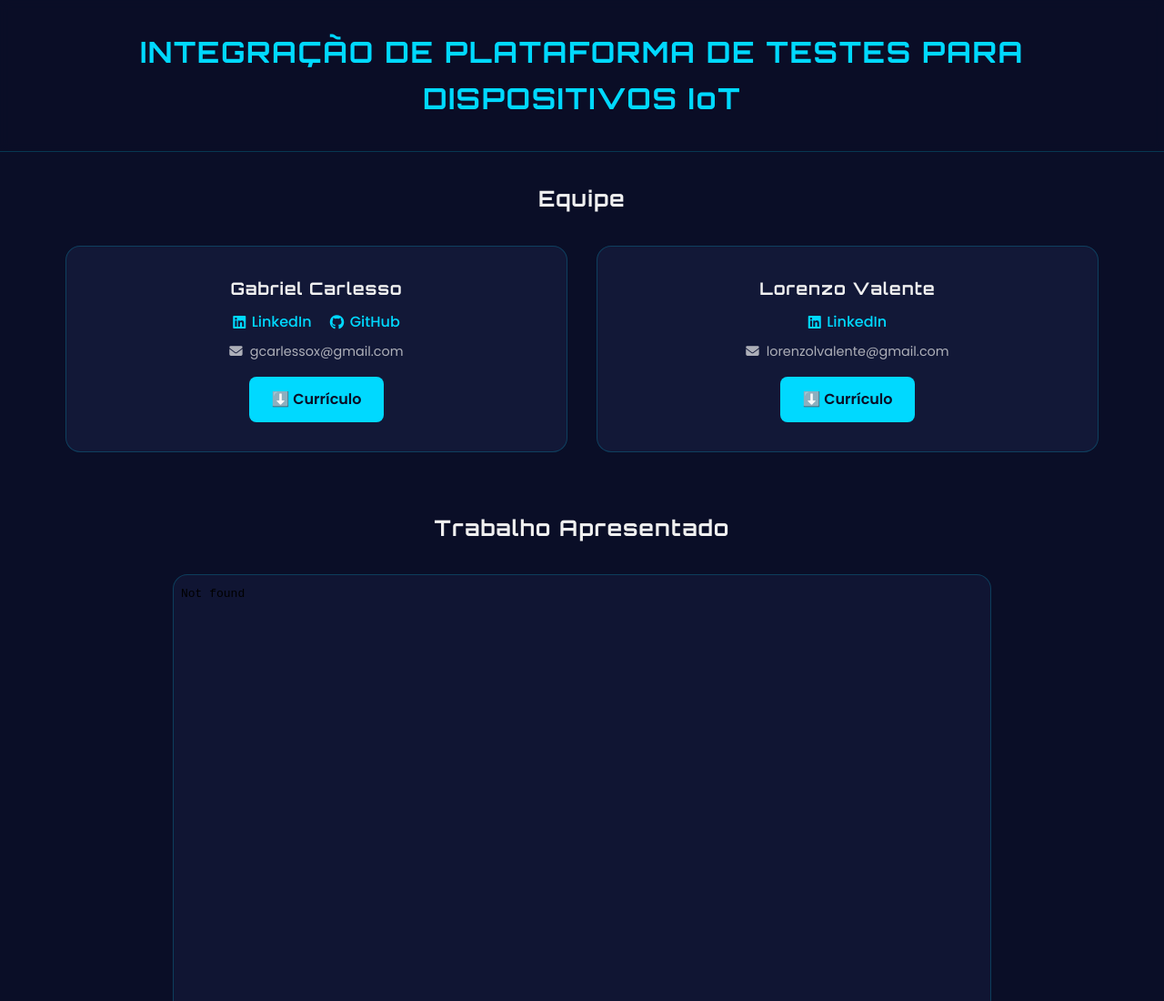
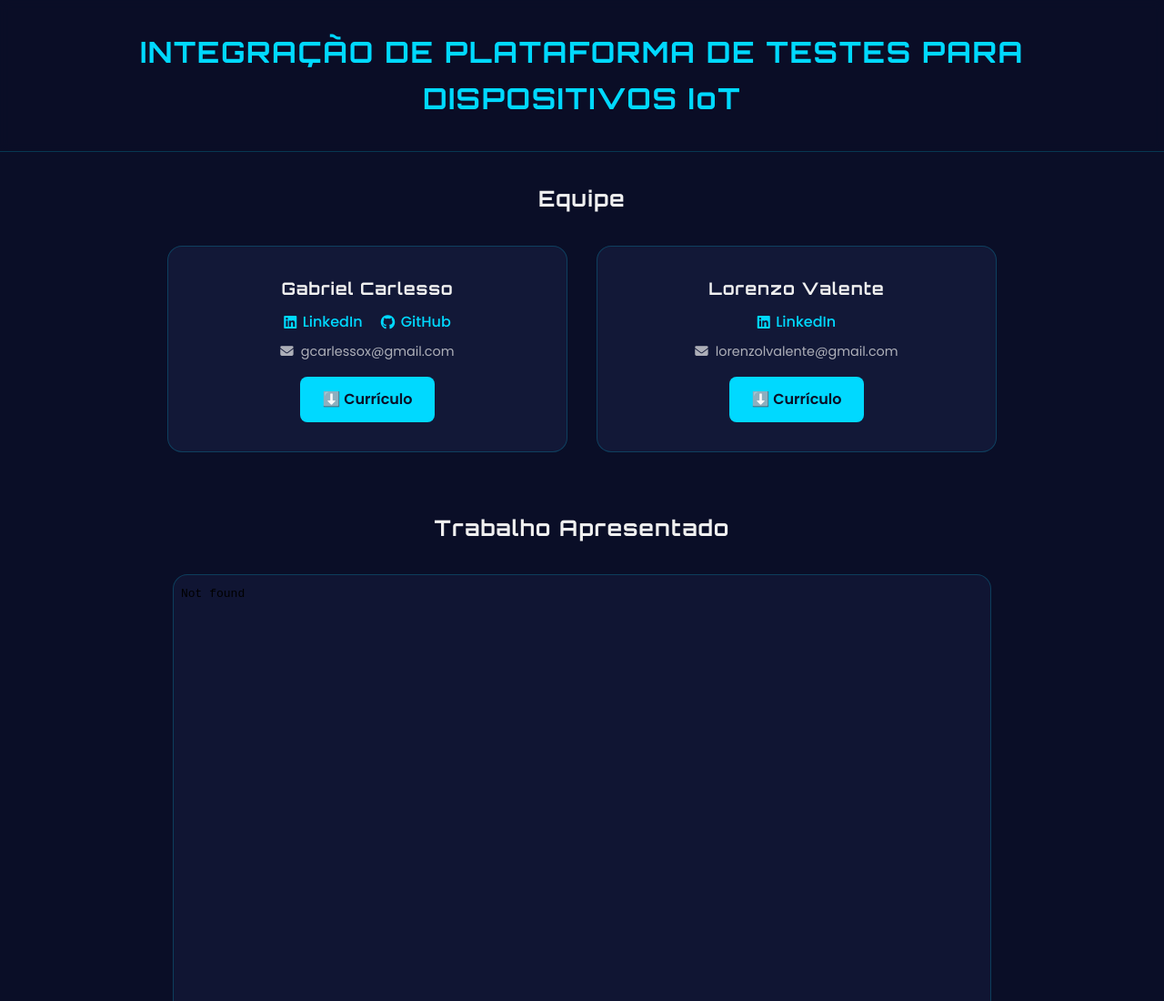
Before and after one commit to GabrielCarlesso/contact_page_event, a plain HTML site: page index.html in a window 1280 px wide. Shown: the top 1100 px of the page at 91% size. Drawn offline with Linux system fonts and the light colour scheme.

Commit message:
Att_layout

```diff
--- a/index.html
+++ b/index.html
@@ -27,9 +27,10 @@
     .container { max-width: 1200px; margin: 0 auto; padding: 2rem; }
     .team-grid {
       display: grid;
-      grid-template-columns: repeat(auto-fit,minmax(300px,1fr));
+      grid-template-columns: repeat(auto-fit,minmax(300px, 440px));
       gap: 2rem;
       margin-bottom: 4rem;
+      justify-content: center;
     }
     .team-card {
       background: rgba(21,28,60,0.8);
```
